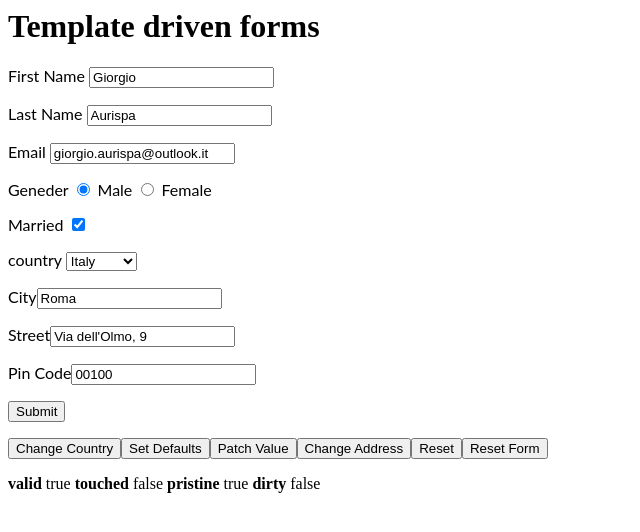
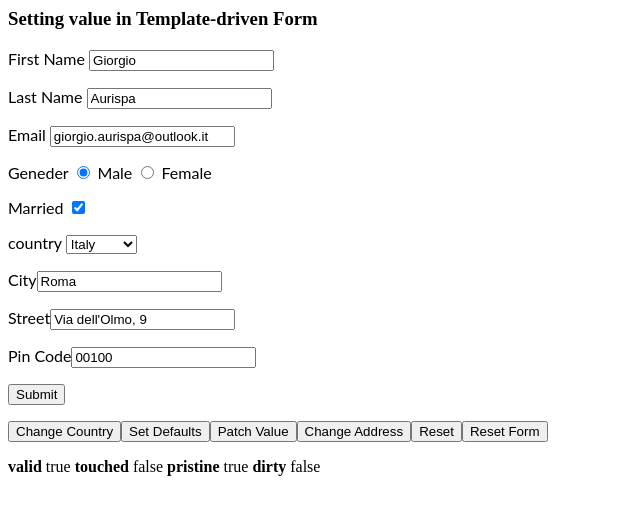
Before and after one commit to MatteoMit/angular7-template-driven-form, an Angular app: page / in a window 1280 px wide. Shown: the top 532 px of the page, without its empty margins (0-640 px from the left). Built offline with nearby package versions, Linux system fonts and the light colour scheme.

Commit message:
2 files modified

```diff
--- a/src/app/app.component.html
+++ b/src/app/app.component.html
@@ -1,6 +1,6 @@
-<h1>
+<h3>
  {{ title }}
-</h1>
+</h3>
 
 <form #contactForm="ngForm" (ngSubmit)="onSubmit()">
 
--- a/src/app/app.component.ts
+++ b/src/app/app.component.ts
@@ -8,7 +8,7 @@ import { NgForm, FormGroup } from '@angular/forms';
   styleUrls: ['./app.component.css']
 })
 export class AppComponent implements OnInit {
-  title = 'Template driven forms';
+  title = 'Setting value in Template-driven Form';
 
   @ViewChild('contactForm', {static: false}) contactForm: NgForm;
 
```
